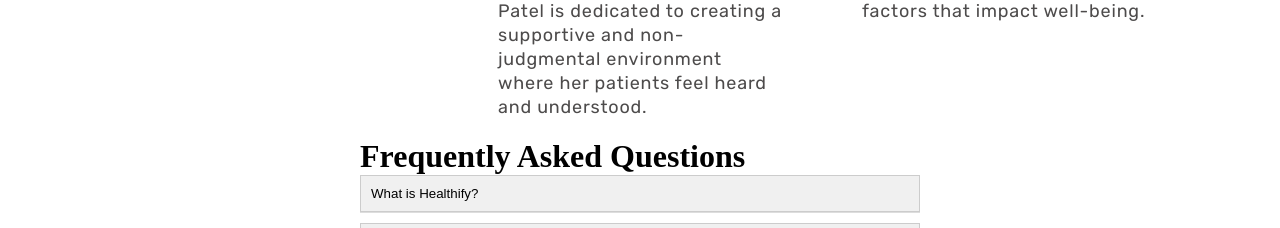
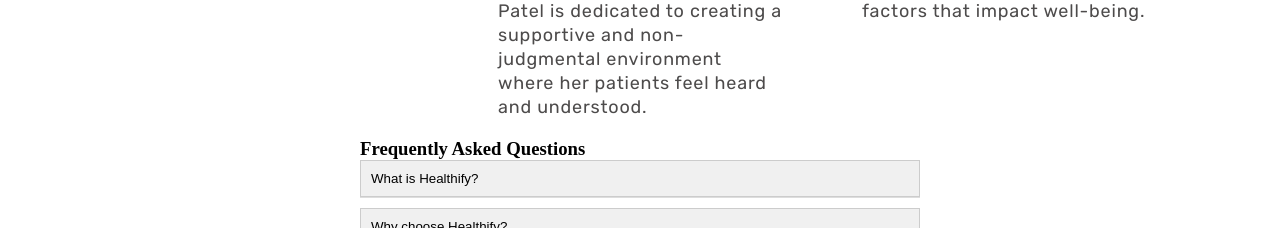
Before and after one commit to pusulurivinay/healthcare, a React (Create React App) app in the folder Frontend/: page / in a window 1280 px wide. Shown: the part 4100-4328 px from the top of the page. Built offline with nearby package versions, Linux system fonts and the light colour scheme.

Commit message:
Update FAQ.js

```diff
--- a/Frontend/src/Components/FAQ.js
+++ b/Frontend/src/Components/FAQ.js
@@ -14,7 +14,9 @@
 
   return (
     <div className="faq-section">
-      <h1>Frequently Asked Questions</h1>
+      <h3 className="faq-title">
+      <span>Frequently Asked Questions</span>
+        </h3>
       {faqData.map((item, index) => (
         <div className="faq-item" key={index}>
           <button
```
